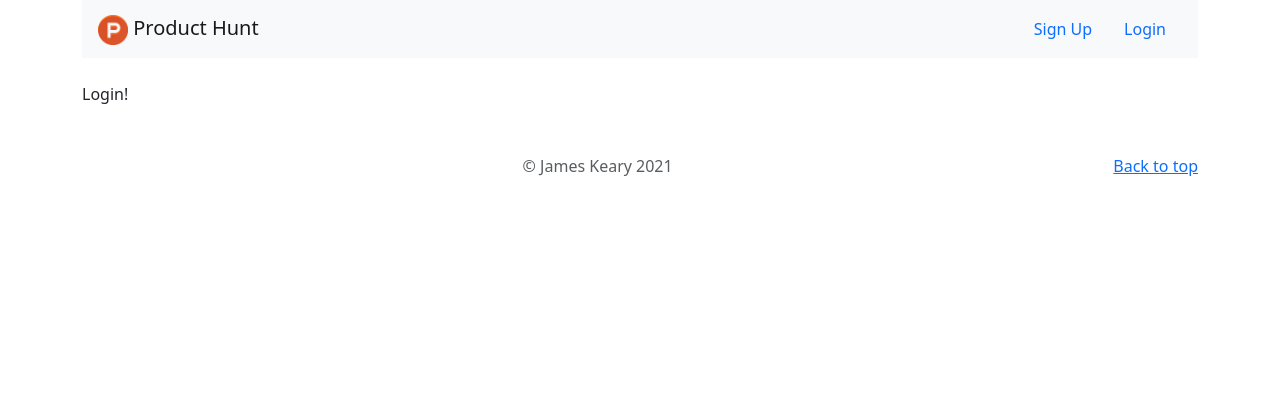
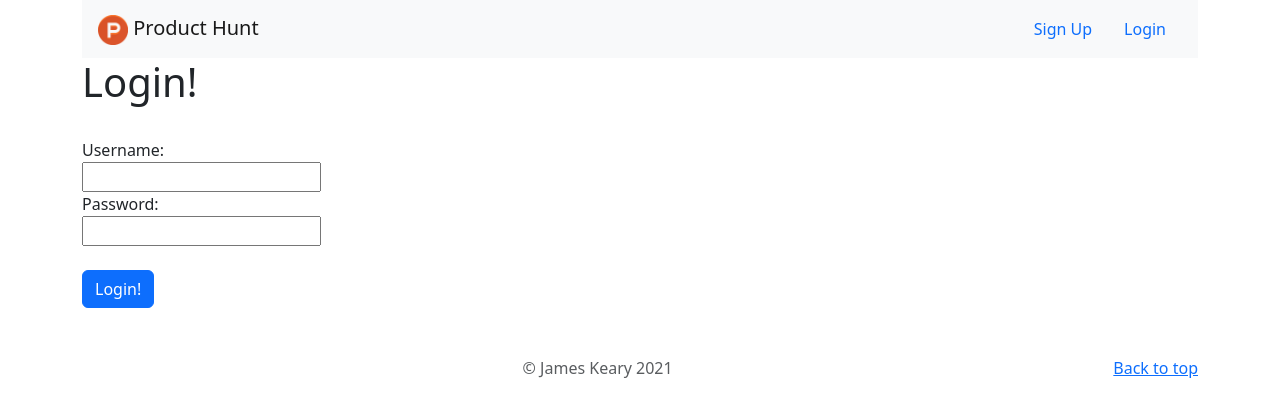
Before and after one commit to jkeary/django-producthunt, a Django app: template accounts/templates/accounts/login.html in a window 1280 px wide. Shown: the top 417 px of the page. Run offline with Django 3.2, Linux system fonts and the light colour scheme; the template is opened without the code that fills it, so the values that code supplies are empty; some libraries are stand-ins or nearby versions.

Commit message:
adding login and logout functionality

```diff
--- a/accounts/templates/accounts/login.html
+++ b/accounts/templates/accounts/login.html
@@ -1,8 +1,27 @@
 {% extends 'base.html' %}
 
 {% block content %}
-<br/>
-Login!
-<br/>
+
+{% if error %}
+{{ error }}
+<br />
+<br />
+{% endif %}
+<h1>Login!</h1>
+<br />
+<form method="POST" action="{% url 'login' %}">
+{% csrf_token %}
+Username:
+<br />
+<input type="text" name='username'/>
+<br />
+Password:
+<br />
+<input type="text" name='password'/>
+<br />
+<br />
+<input class="btn btn-primary" type="submit" value="Login!"/>
+
+</form>
 
 {% endblock %}
--- a/product_hunt/templates/base.html
+++ b/product_hunt/templates/base.html
@@ -51,12 +51,22 @@
                         Product Hunt
                     </a>
                     <ul class="nav nav-pills">
+                      {% if user.is_authenticated %}
                       <li class="nav-item">
-                        <a class="nav-link" href="#fat">Sign Up</a>
+                        <a class="nav-link" href="javascript: {document.getElementById('logout').submit()}">Logout</a>
+                        <form id="logout" method="POST" action="{% url 'logout' %}">
+                            {% csrf_token %}
+                            <input type="hidden"/>
+                        </form>
+                      </li>
+                      {% else %}
+                      <li class="nav-item">
+                        <a class="nav-link" href="{% url 'signup' %}">Sign Up</a>
                       </li>
                       <li class="nav-item">
-                        <a class="nav-link" href="#mdo">Login</a>
+                        <a class="nav-link" href="{% url 'login' %}">Login</a>
                       </li>
+                      {% endif %}
                       <!-- <li class="nav-item dropdown">
                         <a class="nav-link dropdown-toggle" data-bs-toggle="dropdown" href="#" role="button" aria-expanded="false">Dropdown</a>
                         <ul class="dropdown-menu dropdown-menu-end">
```
Also changed, not shown: accounts/views.py (+12 -3 lines).
